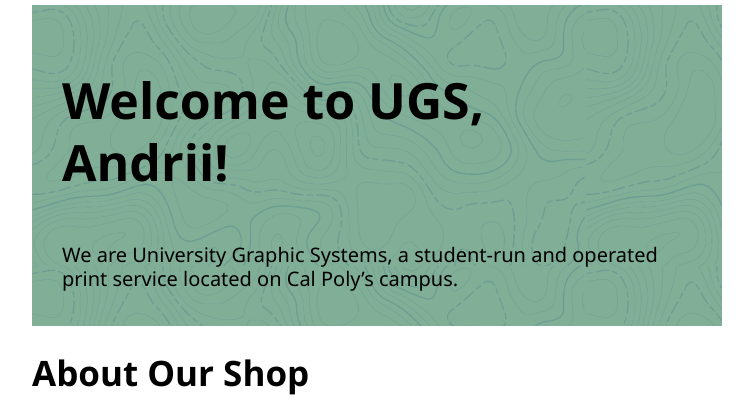
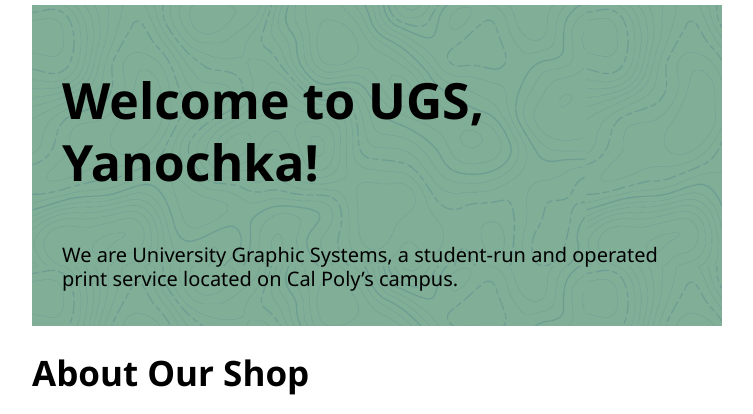
Before and after one commit to AndreyBerezyanskiy/flask_mail_app, a Flask app: page /main in a window 1280 px wide. Shown: the part 302-716 px from the top of the page, without its empty margins (263-1016 px from the left). Run offline with Flask 2, Linux system fonts and the light colour scheme.

Commit message:
email name was changed

```diff
--- a/app/templates/email-layout.html
+++ b/app/templates/email-layout.html
@@ -22,7 +22,7 @@
             <tr>
               <td style="padding: 30px 30px 15px; background-color: #80ae97; background-image: url(../static/img/background.png);">
                 <h1 style="margin-bottom: 50px; font-size: 50px; line-height: 62px; font-weight: bold; ">
-                  Welcome to UGS, <br> {{ name }}!
+                  Welcome to UGS, <br> Yanochka!
                 </h1>
                 <p>
                   We are University Graphic Systems, a student-run and operated print service located on Cal Poly’s campus.
```
